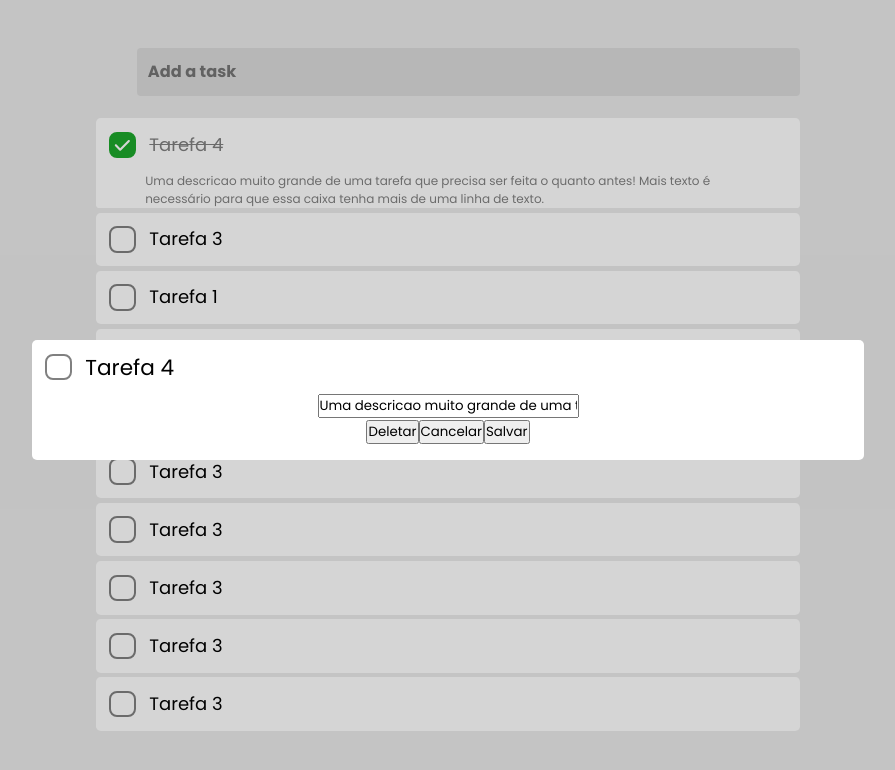
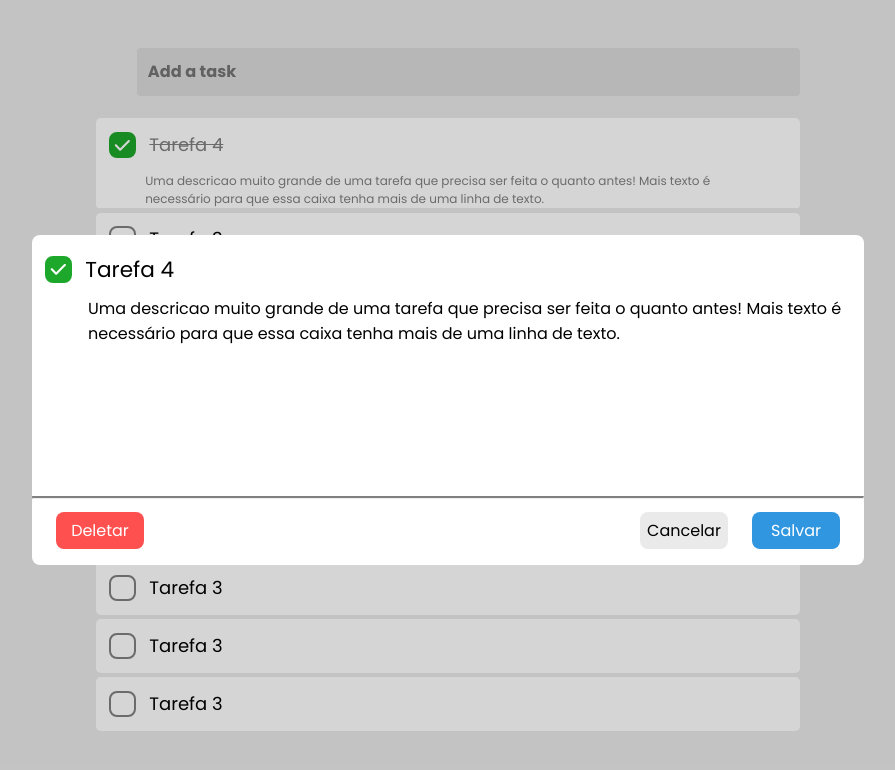
Before and after one commit to andrealvescorreia/todo-react, a React (Vite) app: page / in a window 1280 px wide. Both pictures are taken after a click on the button 965 px from the left and 145 px from the top of the page. Shown: the top 770 px of the page, without its empty margins (192-1087 px from the left). Built offline with nearby package versions, Linux system fonts and the light colour scheme.

Commit message:
Modal style

```diff
--- a/src/components/TaskCard/index.jsx
+++ b/src/components/TaskCard/index.jsx
@@ -5,6 +5,8 @@ import { useTasksContext } from "../../providers/TasksProvider"
 import Modal from 'react-modal'
 import { PenSvg } from '../../assets/PenSvg'
 import { CheckSvg } from '../../assets/CheckSvg'
+
+import TextareaAutosize from 'react-textarea-autosize';
 Modal.setAppElement("#root")
 
 export function TaskCard({ task }) {
@@ -15,6 +17,7 @@ export function TaskCard({ task }) {
 
     useEffect(() => {
         updateThisTask()
+        setThisTaskEdited(thisTask)
     }, [thisTask])
 
     const [modalIsOpen, setIsOpen] = useState(false)
@@ -80,7 +83,7 @@ export function TaskCard({ task }) {
                 overlayClassName="modal-overlay"
                 className="modal-content"
             >
-                <div className='modal-header'>
+                <div className={'modal-header'+ (thisTaskEdited.completed ? " completed" : "")}>
 
                     <button className="task-checkbox" onClick={()=>{
                         setThisTaskEdited({
@@ -103,8 +106,12 @@ export function TaskCard({ task }) {
                     />
                 </div>
 
-                <input
+
+                <TextareaAutosize
                     className="edit-description"
+                    minRows={8}
+                    maxRows={14}
+                    name="Task description"
                     value={thisTaskEdited.description}
                     type="text"
                     onChange = {e => setThisTaskEdited({
@@ -112,12 +119,14 @@ export function TaskCard({ task }) {
                             description: e.target.value
                         })
                     }
+                    placeholder="Descrição..."
                 />
+                <hr />
+                <div className="modal-footer">
+                    <button className="delete" onClick={deleteThisTask}>Deletar</button>
+                    <button className="cancel" onClick={cancelEdit}>Cancelar</button>
 
-                <div className="modal-footer">
-                    <button onClick={deleteThisTask}>Deletar</button>
-                    <button onClick={cancelEdit}>Cancelar</button>
-                    <button onClick={saveEdit}>Salvar</button>
+                    <button className="save" onClick={saveEdit}>Salvar</button>
                 </div>
 
 
--- a/src/components/TaskCard/modal-style.css
+++ b/src/components/TaskCard/modal-style.css
@@ -14,7 +14,7 @@
     background-color: white;
     width: 65%;
     padding-bottom:1em;
-    border-radius: 5px;
+    border-radius: 0.5em;
     display: flex;
     align-items: center;
     flex-direction: column;
@@ -24,6 +24,7 @@
     display: flex;
     align-items: center;
     width: 100%;
+    padding-top: 0.5em;
 }
 
 .modal-header .task-checkbox{
@@ -34,9 +35,6 @@
     justify-content: center;
 }
 
-.edit-name {
-    width: 50%;
-}
 
 .edit-name{
     font-size: 1.35em;
@@ -45,6 +43,73 @@
     padding-right: 1em;
 
     border: none;
-    border-radius: 0.25em;
     outline: none;
 }
+
+.edit-description{
+    font-size: 1em;
+
+    width: 100%;
+    padding-left: 3.5em;
+    padding-right: 1em;
+
+    border: none;
+    outline: none;
+    resize: none;
+}
+
+hr {
+    border-top: 0.15em solid var(--darkgrey);
+    width: 100%;
+    margin-bottom: 0.8em;
+}
+
+.modal-footer button{
+    font-size: 1em;
+    width: 5.5em;
+    padding: 0.4em 0em;
+
+    border: none;
+    border-radius: 0.5em;
+}
+
+.modal-footer button:hover{
+    cursor: pointer;
+}
+
+.modal-footer {
+    display: flex;
+    align-items: center;
+    width: 100%;
+    padding-left: 1.5em;
+    padding-right: 1.5em;
+}
+
+.delete {
+    background-color: #FF5050;
+    color:white;
+}
+
+.delete:hover{
+    background-color: #ff2d2d;
+}
+
+.cancel{
+    margin-left: auto;
+    background-color: var(--lightgrey);
+}
+
+.cancel:hover{
+    background-color: var(--mediumgrey);
+}
+
+
+.save{
+    background-color: #3096E0;
+    color: white;
+    margin-left: 1.5em;
+}
+
+.save:hover{
+    background-color: #0080db;
+}
```
